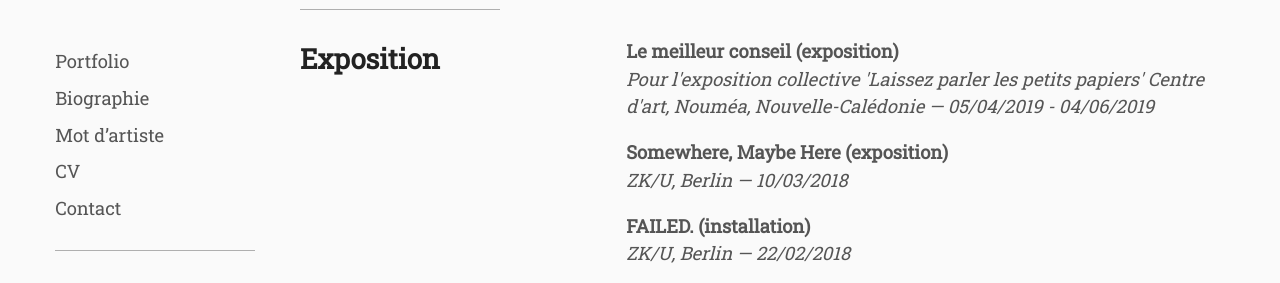
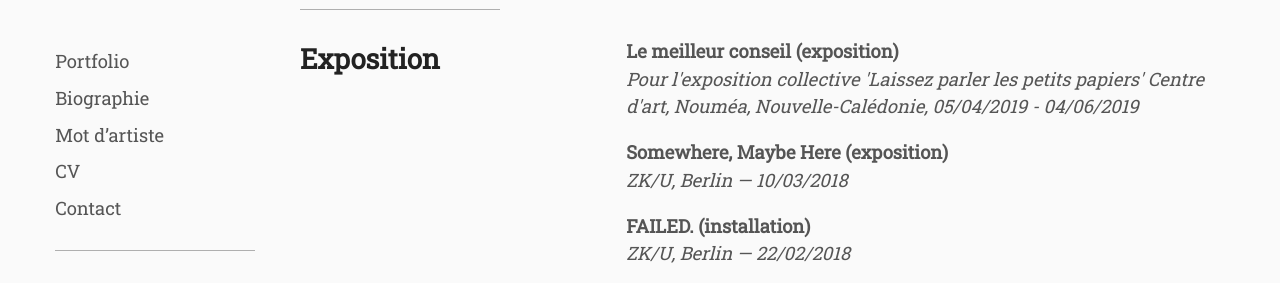
Before and after one commit to whyalix/alixlucas, a Jekyll site: the page built from pages/fr/resume.html, in a window 1280 px wide and 900 px high. Shown: the part 182-465 px from the top of the window. Built offline with Jekyll 4.4.1, drawn with Linux system fonts in a browser that asks for light colours.

```diff
--- a/_data/fr/exhibitions.yml
+++ b/_data/fr/exhibitions.yml
@@ -1,5 +1,5 @@
 - primary: "Le meilleur conseil (exposition)"
-  secondary: Pour l'exposition collective 'Laissez parler les petits papiers' Centre d'art, Nouméa, Nouvelle-Calédonie — 05/04/2019 - 04/06/2019
+  secondary: Pour l'exposition collective 'Laissez parler les petits papiers' Centre d'art, Nouméa, Nouvelle-Calédonie, 05/04/2019 - 04/06/2019
 
 - primary: "Somewhere, Maybe Here (exposition)"
   secondary: ZK/U, Berlin — 10/03/2018
```
